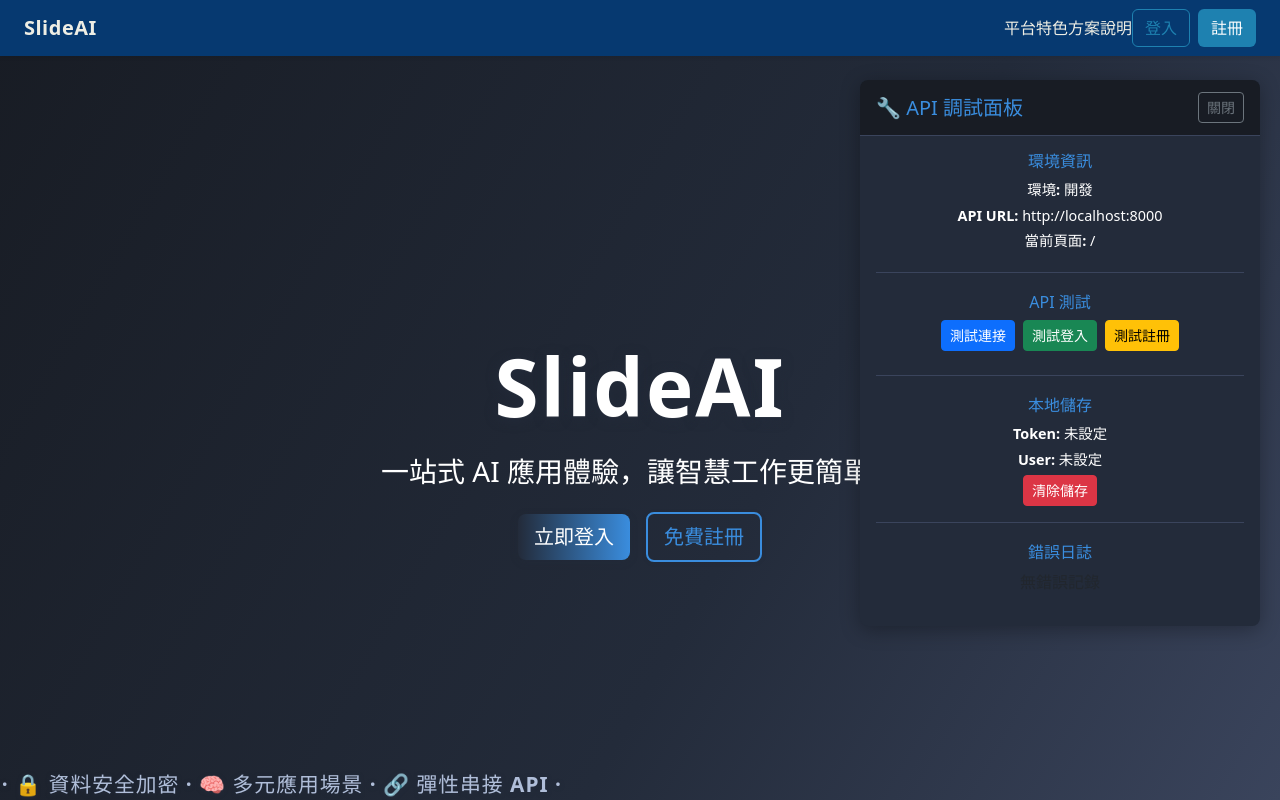
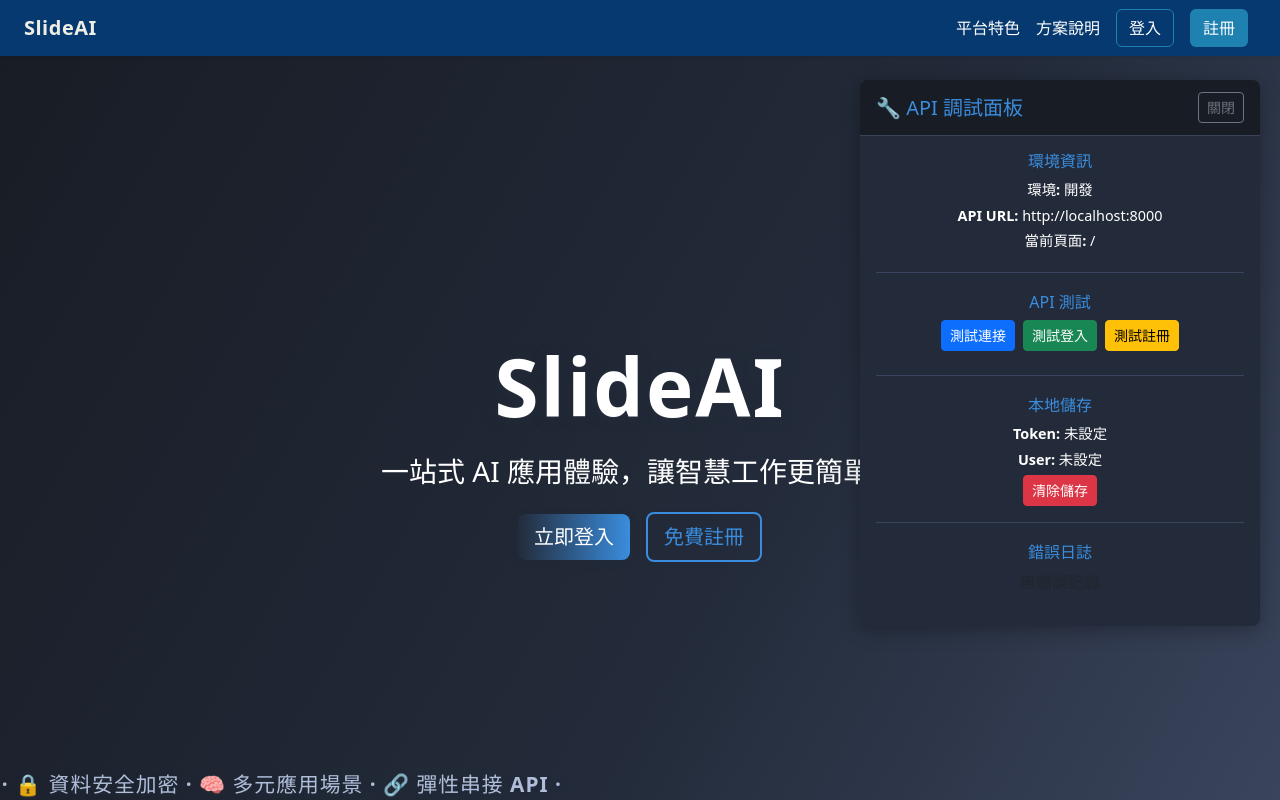
Before and after one commit to AwinlabNCHU/SlideAI, a Vue app in the folder frontend/: page / in a window 1280 px wide. Shown: the top 800 px of the page. Built offline with nearby package versions, Linux system fonts and the light colour scheme.

Commit message:
fix: add space between NavBar link

```diff
--- a/frontend/src/components/LandingNavBar.vue
+++ b/frontend/src/components/LandingNavBar.vue
@@ -6,14 +6,14 @@
                 @click.prevent="handleLogoClick">SlideAI</router-link>
             <!-- 大螢幕橫排選單 -->
             <div class="d-none d-lg-flex ms-auto align-items-center">
-                <a href="#features" class="nav-link" style="color: var(--color-bg);"
+                <a href="#features" class="nav-link mx-2" style="color: #fff;"
                     @click.prevent="scrollToSection('features')">平台特色</a>
-                <a href="#pricing" class="nav-link" style="color: var(--color-bg);"
+                <a href="#pricing" class="nav-link mx-2" style="color: #fff;"
                     @click.prevent="scrollToSection('pricing')">方案說明</a>
-                <router-link to="/login" class="btn me-2"
-                    style="border-color: var(--color-primary); color: var(--color-primary);">登入</router-link>
-                <router-link to="/register" class="btn"
-                    style="background: var(--color-primary); color: white;">註冊</router-link>
+                <router-link to="/login" class="btn me-2 mx-2"
+                    style="border-color: var(--color-primary); color: #fff;">登入</router-link>
+                <router-link to="/register" class="btn mx-2"
+                    style="background: var(--color-primary); color: #fff;">註冊</router-link>
             </div>
 
             <!-- 小螢幕 dropdown -->
--- a/frontend/src/components/NavBar.vue
+++ b/frontend/src/components/NavBar.vue
@@ -9,15 +9,15 @@
 
             <!-- 大螢幕橫排選單 -->
             <div class="d-none d-lg-flex ms-auto align-items-center">
-                <router-link v-if="isAdmin" to="/admin" class="nav-link" :style="{ color: 'var(--color-primary)' }"
+                <router-link v-if="isAdmin" to="/admin" class="nav-link mx-2" style="color: #fff;"
                     @click="handleNavClick">管理者介面</router-link>
-                <router-link v-else to="/dashboard" class="nav-link" :style="{ color: 'var(--color-primary)' }"
+                <router-link v-else to="/dashboard" class="nav-link mx-2" style="color: #fff;"
                     @click="handleNavClick">介面</router-link>
-                <router-link to="/video-abstract" class="nav-link" :style="{ color: 'var(--color-primary)' }"
+                <router-link to="/video-abstract" class="nav-link mx-2" style="color: #fff;"
                     @click="handleNavClick">AI影片摘要</router-link>
-                <router-link to="/ppt-generator" class="nav-link" :style="{ color: 'var(--color-primary)' }"
+                <router-link to="/ppt-generator" class="nav-link mx-2" style="color: #fff;"
                     @click="handleNavClick">AI語音簡報</router-link>
-                <router-link to="/files" class="nav-link" :style="{ color: 'var(--color-primary)' }"
+                <router-link to="/files" class="nav-link mx-2" style="color: #fff;"
                     @click="handleNavClick">檔案管理</router-link>
                 <button class="btn btn-outline-light ms-lg-3 mt-2 mt-lg-0" @click="logout">登出</button>
             </div>
```
